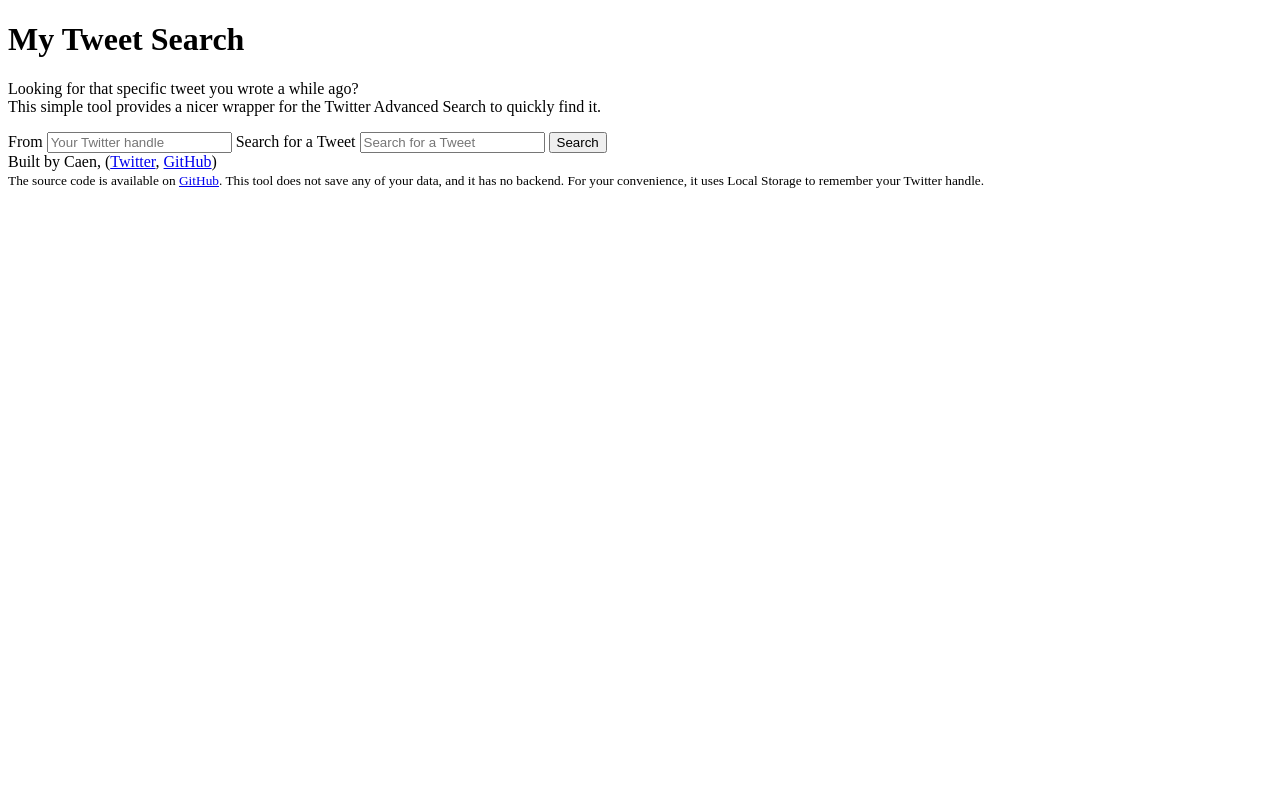
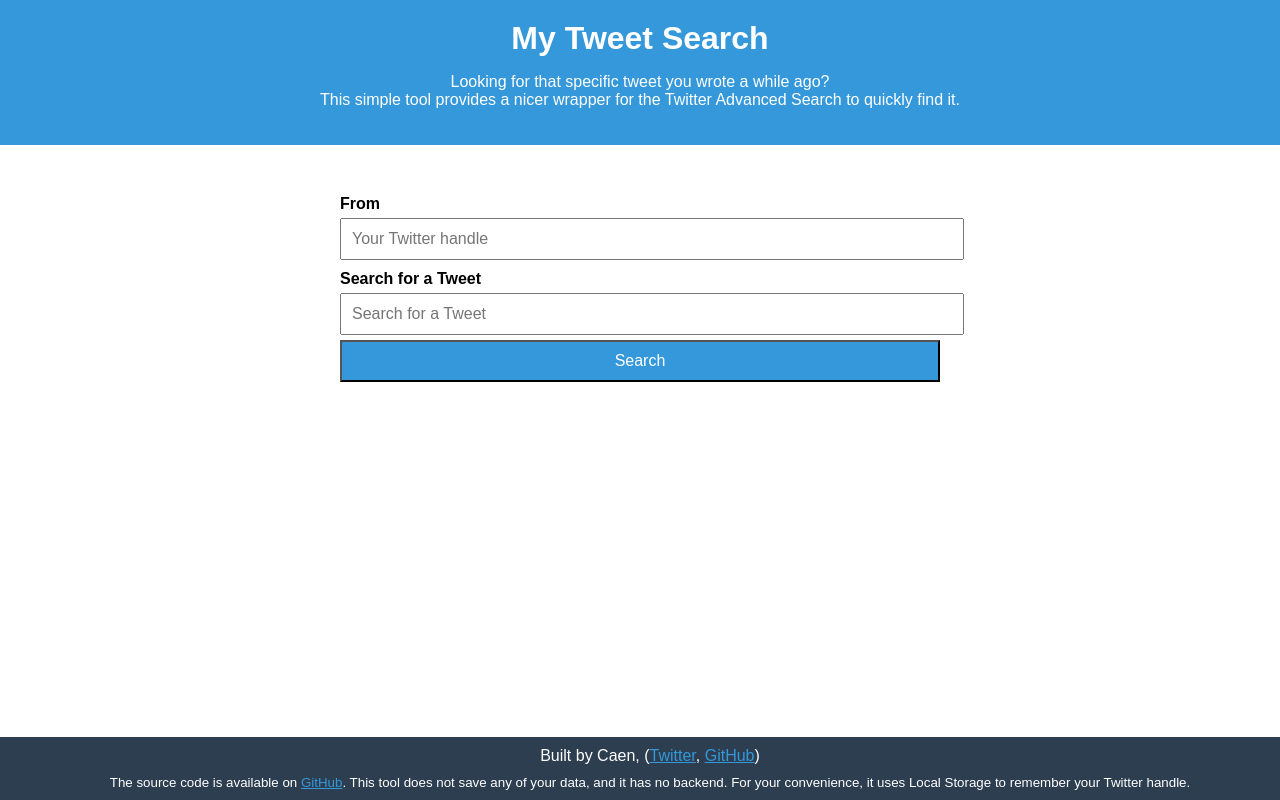
Before and after one commit to caendesilva/my-tweet-search, a plain HTML site: page docs/index.html in a window 1280 px wide. Drawn offline with Linux system fonts and the light colour scheme.

Commit message:
Generate stylesheet with ChatGPT
Honestly blown away. Prompt:

Create some basic CSS styles for this HMTL

[pasted entire HTML here]

```diff
--- a/docs/index.html
+++ b/docs/index.html
@@ -5,6 +5,77 @@
     <meta name="viewport" content="width=device-width, user-scalable=no, initial-scale=1.0, maximum-scale=1.0, minimum-scale=1.0">
     <meta http-equiv="X-UA-Compatible" content="ie=edge">
     <title>My Tweet Search</title>
+
+    <style>
+        body {
+            font-family: 'Arial', sans-serif;
+            margin: 0;
+            padding: 0;
+        }
+
+        header {
+            background-color: #3498db;
+            color: #fff;
+            text-align: center;
+            padding: 20px;
+        }
+
+        header h1 {
+            margin: 0;
+        }
+
+        main {
+            max-width: 600px;
+            margin: 20px auto;
+            padding: 20px;
+        }
+
+        form {
+            display: flex;
+            flex-direction: column;
+        }
+
+        label {
+            margin-top: 10px;
+            font-weight: bold;
+        }
+
+        input[type="text"],
+        input[type="submit"] {
+            margin-top: 5px;
+            padding: 10px;
+            font-size: 16px;
+        }
+
+        input[type="text"] {
+            width: 100%;
+        }
+
+        input[type="submit"] {
+            background-color: #3498db;
+            color: #fff;
+            cursor: pointer;
+        }
+
+        footer {
+            background-color: #2c3e50;
+            color: #fff;
+            text-align: center;
+            padding: 10px;
+            position: fixed;
+            bottom: 0;
+            width: 100%;
+        }
+
+        small {
+            display: block;
+            margin-top: 10px;
+        }
+
+        a {
+            color: #3498db;
+        }
+    </style>
 </head>
 <body>
     <header>
```
